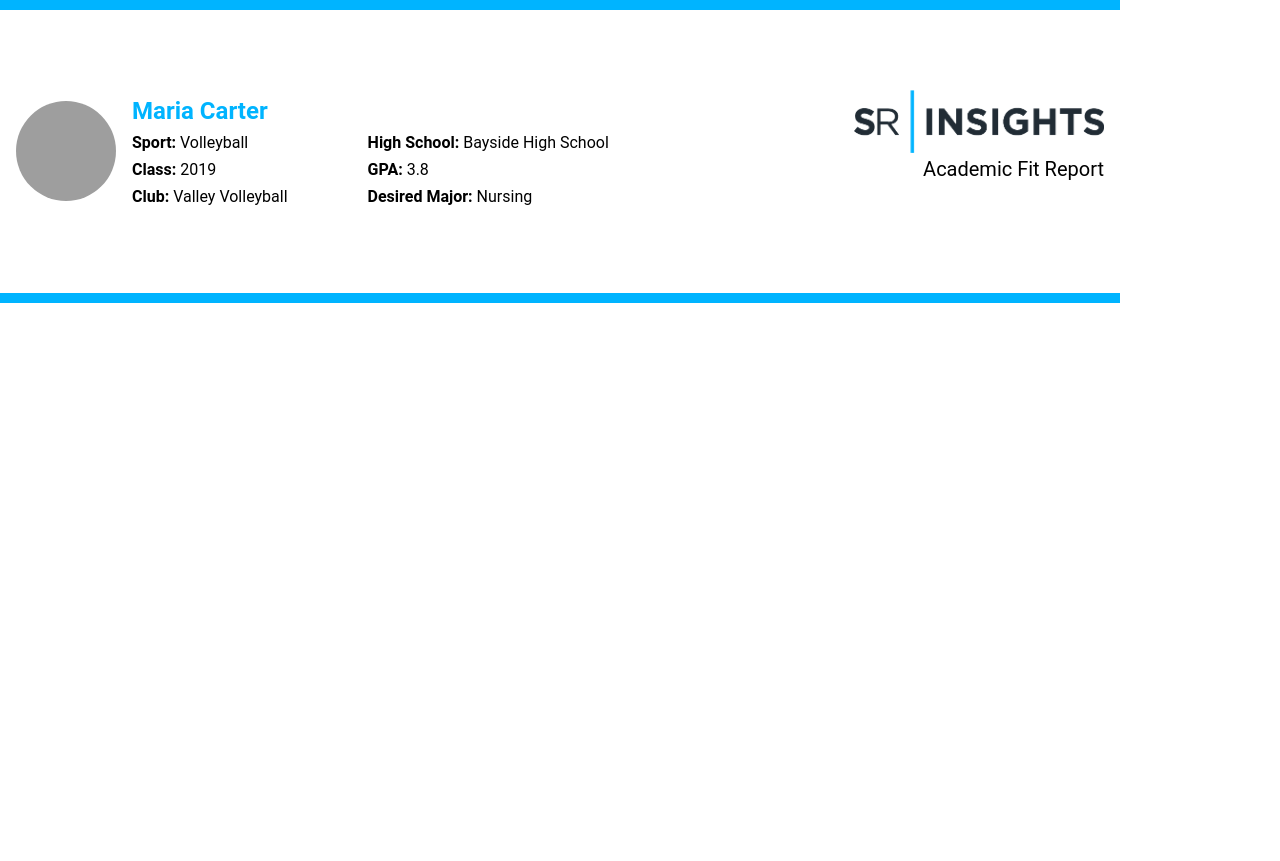
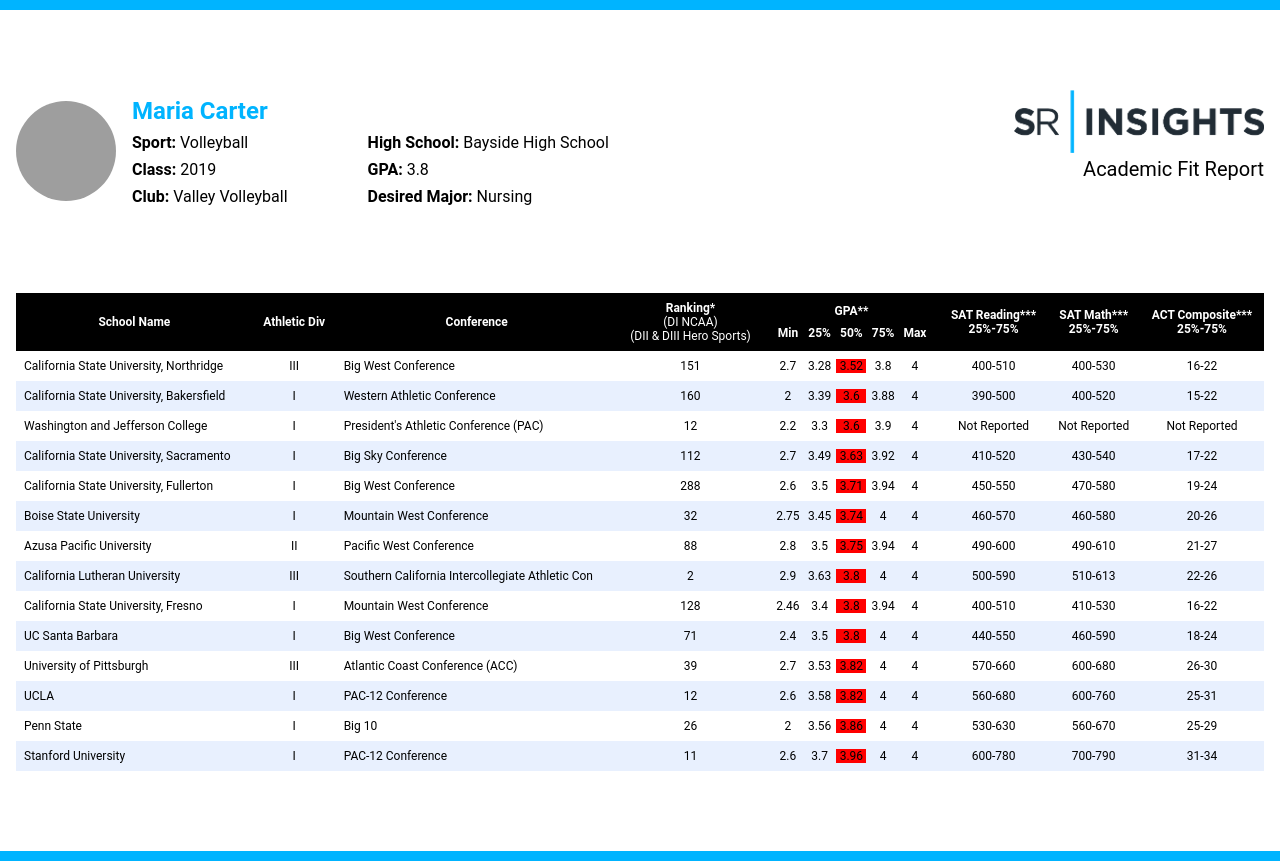
Before and after one commit to mezawebdev/sportsrecruits-code-challenge, a Vue app: page / in a window 1280 px wide. Before the commit the page ends 800 px from the top, so only its background shows below. Built offline with nearby package versions, Linux system fonts and the light colour scheme; grey boxes are pictures that could not be loaded.

Commit message:
introduce report table

```diff
--- a/src/assets/main.scss
+++ b/src/assets/main.scss
@@ -19,3 +19,7 @@
 p {
   margin: 0;
 }
+
+p {
+  font-size: 0.875;
+}
--- a/src/assets/palette.scss
+++ b/src/assets/palette.scss
@@ -1,3 +1,4 @@
 :root {
   --aqua: #00b4ff;
+  --light-gray: #e8f0fe;
 }
--- a/src/components/AcademicFitReport.vue
+++ b/src/components/AcademicFitReport.vue
@@ -1,6 +1,7 @@
 <script setup lang="ts">
 import GeneralInfo from "@/components/GeneralInfo.vue";
 import ReportTitle from "@/components/ReportTitle.vue";
+import ReportTable from "@/components/ReportTable.vue";
 
 defineProps<{
   athlete?: any;
@@ -22,6 +23,7 @@
         :major="athlete.major"
       />
     </div>
+    <ReportTable :reports="athlete.report" />
   </div>
 </template>
 
@@ -31,11 +33,14 @@
 .AcademicFitReport {
   border-top: 10px solid var(--aqua);
   border-bottom: 10px solid var(--aqua);
-  padding-block: clamp(1.25rem, -0.917rem + 9.24vw, 5rem);
+  padding-block: clamp(1.25rem, -0.638rem + 8.05vw, 5rem);
   padding-inline: 1rem;
-  max-width: 70rem;
+  max-width: 90rem;
+  margin-inline: auto;
 
   &__Header {
+    margin-block-end: clamp(1.25rem, -0.638rem + 8.05vw, 5rem);
+
     @media (min-width: media.$md) {
       display: flex;
       flex-direction: row-reverse;
--- a/src/components/GeneralInfo.vue
+++ b/src/components/GeneralInfo.vue
@@ -3,7 +3,7 @@
   name?: string;
   sport?: string;
   high_school?: { name: string };
-  grad_year?: string;
+  grad_year?: number;
   gpa?: number;
   club?: { name: string };
   major?: string;
--- /dev/null
+++ b/src/components/ReportTable.vue
@@ -0,0 +1,133 @@
+<script setup lang="ts">
+defineProps<{ reports: any[] }>();
+</script>
+
+<template>
+  <div class="ReportTable">
+    <table>
+      <tr>
+        <th>School Name</th>
+        <th>Athletic Div</th>
+        <th>Conference</th>
+        <th>
+          Ranking*<br /><span>(DI NCAA)<br />(DII & DIII Hero Sports)</span>
+        </th>
+        <th class="ReportTable__GPA">
+          GPA**
+          <div>
+            <div>Min</div>
+            <div>25%</div>
+            <div>50%</div>
+            <div>75%</div>
+            <div>Max</div>
+          </div>
+        </th>
+        <th>SAT Reading***<br />25%-75%</th>
+        <th>SAT Math***<br />25%-75%</th>
+        <th>ACT Composite***<br />25%-75%</th>
+      </tr>
+      <tr v-for="report in reports">
+        <td>{{ report.school }}</td>
+        <td class="center">{{ report.division }}</td>
+        <td>{{ report.conference }}</td>
+        <td class="center">{{ report.ranking }}</td>
+        <td class="ReportTable__GPACell">
+          <div>{{ report.gpa.min }}</div>
+          <div>{{ report.gpa["25%"] }}</div>
+          <div class="ReportTable__GPA50">{{ report.gpa["50%"] }}</div>
+          <div>{{ report.gpa["75%"] }}</div>
+          <div>{{ report.gpa.max }}</div>
+        </td>
+        <td class="center">
+          {{
+            report.sat.reading.min !== "N/A" && report.sat.reading.max !== "N/A"
+              ? `${report.sat.reading.min}-${report.sat.reading.max}`
+              : "Not Reported"
+          }}
+        </td>
+        <td class="center">
+          {{
+            report.sat.math.min !== "N/A" && report.sat.math.max !== "N/A"
+              ? `${report.sat.math.min}-${report.sat.math.max}`
+              : "Not Reported"
+          }}
+        </td>
+        <td class="center">
+          {{
+            report.act.min !== "N/A" && report.act.max !== "N/A"
+              ? `${report.act.min}-${report.act.max}`
+              : "Not Reported"
+          }}
+        </td>
+      </tr>
+    </table>
+  </div>
+</template>
+
+<style scoped lang="scss">
+.ReportTable {
+  width: 100%;
+  overflow-x: scroll;
+  font-size: 0.75rem;
+
+  .center {
+    text-align: center;
+  }
+
+  table {
+    border-collapse: collapse;
+    width: 100%;
+
+    tr:nth-child(odd) {
+      background: var(--light-gray);
+    }
+
+    th,
+    td {
+      padding: 0.5rem;
+      margin: 0;
+    }
+
+    th {
+      background: black;
+      color: white;
+      font-weight: bold;
+
+      span {
+        font-weight: normal;
+      }
+    }
+
+    table tr:nth-child(1) {
+      background: black;
+    }
+  }
+
+  &__GPA {
+    div {
+      display: flex;
+      justify-content: space-evenly;
+      margin-block-start: 0.25rem;
+
+      * {
+        width: 1.875rem;
+        text-align: center;
+      }
+    }
+  }
+
+  &__GPACell {
+    display: flex;
+    justify-content: space-evenly;
+    text-align: center;
+
+    div {
+      width: 1.875rem;
+    }
+  }
+
+  &__GPA50 {
+    background: red;
+  }
+}
+</style>
```
